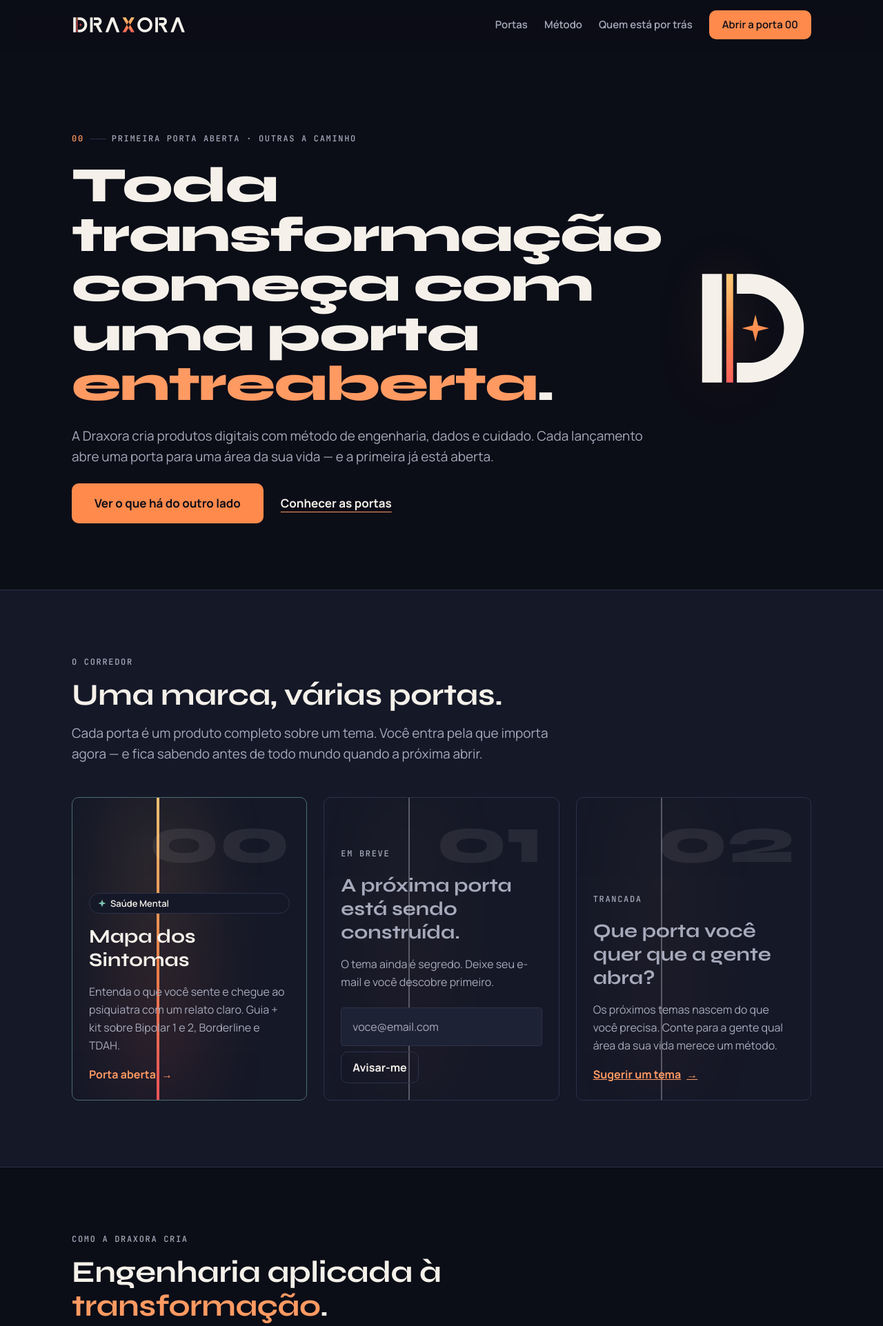
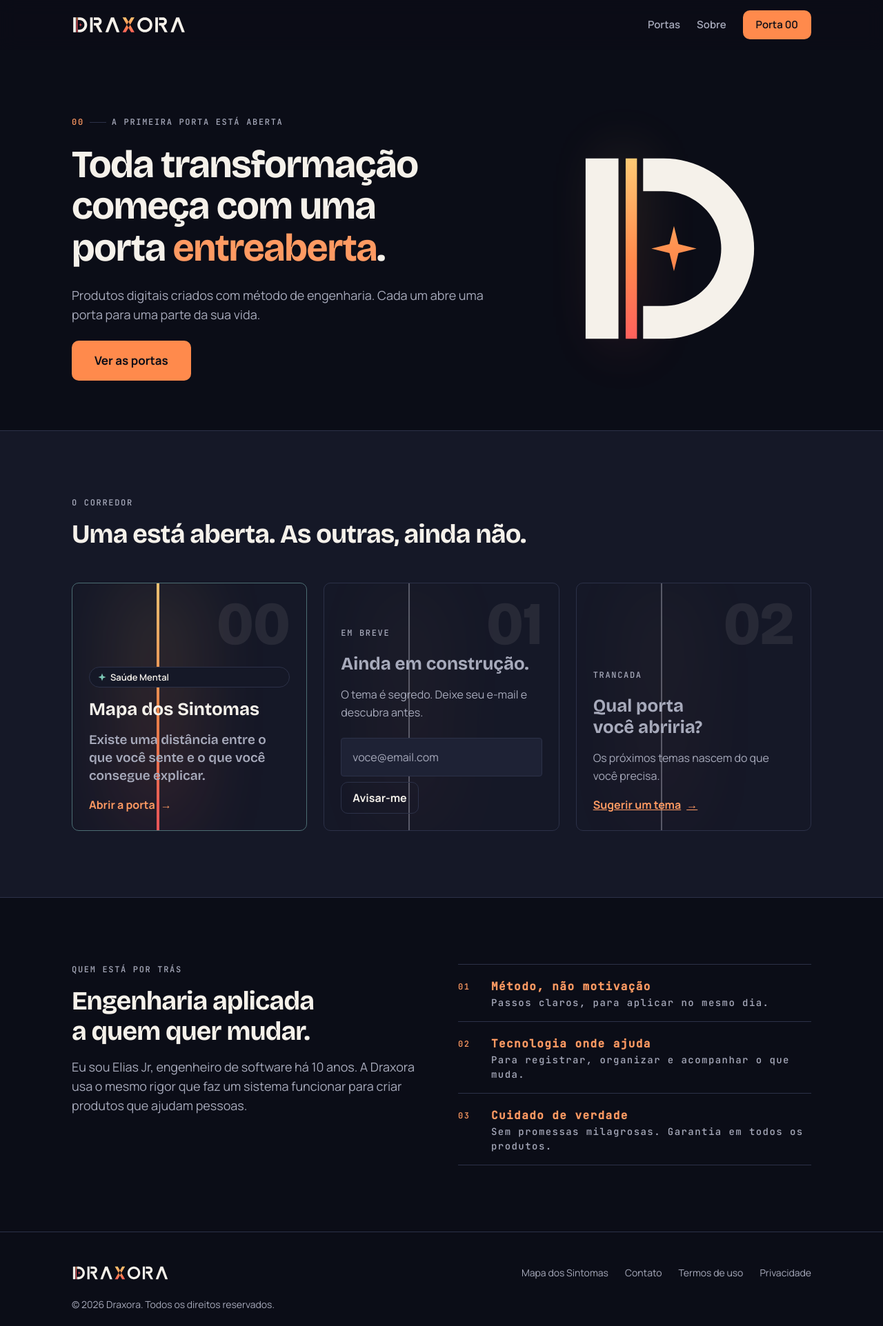
Before and after one commit to eliasobrinhojr/site-draxora, a PHP site: page / in a window 1280 px wide. Shown: the top 1923 px of the page at 69% size. After the commit the page ends 1898 px from the top, so only its background shows below. Run offline with PHP 8.4, Linux system fonts and the light colour scheme.

Commit message:
Tipografia mais legível no celular e home enxuta, só com teaser da porta 00
Co-Authored-By: Claude Opus 5.5 <noreply@anthropic.com>
Claude-Session: https://claude.ai/code/session_01Mw14ZAHn5q8ZTeBkBi7Sf5

```diff
--- a/assets/css/draxora.css
+++ b/assets/css/draxora.css
@@ -17,7 +17,7 @@
   --nicho-mente: #7CC6B4;
   --focus: #FFD27A;
 
-  --font-display: "Syne", "Manrope", system-ui, sans-serif;
+  --font-display: "Bricolage Grotesque", "Manrope", system-ui, sans-serif;
   --font-sans: "Manrope", system-ui, sans-serif;
   --font-mono: "JetBrains Mono", ui-monospace, monospace;
 
@@ -54,7 +54,7 @@ body {
 }
 img, svg { display: block; max-width: 100%; }
 a { color: var(--accent); }
-h1, h2, h3 { margin: 0; font-family: var(--font-display); color: var(--ink); }
+h1, h2, h3 { margin: 0; font-family: var(--font-display); color: var(--ink); text-wrap: balance; font-optical-sizing: auto; }
 p { margin: 0; }
 :focus-visible { outline: 2px solid var(--focus); outline-offset: 2px; }
 .sr-only { position: absolute; width: 1px; height: 1px; overflow: hidden; clip: rect(0 0 0 0); white-space: nowrap; }
@@ -63,14 +63,16 @@ p { margin: 0; }
 .section { padding: var(--space-5) 0; }
 .section-alt { background: var(--surface); border-top: 1px solid var(--line); border-bottom: 1px solid var(--line); }
 .section-head { display: grid; gap: var(--space-2); max-width: 720px; margin-bottom: var(--space-4); }
-.h-xl { font-weight: 800; font-size: clamp(40px, 6.4vw, 72px); line-height: 1; letter-spacing: -0.02em; }
-.h-l { font-weight: 700; font-size: clamp(32px, 4.4vw, 44px); line-height: 1.1; letter-spacing: -0.01em; }
+.h-xl { font-weight: 700; font-size: clamp(32px, 4.6vw + 12px, 56px); line-height: 1.08; letter-spacing: -0.025em; }
+.h-l { font-weight: 700; font-size: clamp(26px, 2.4vw + 14px, 38px); line-height: 1.15; letter-spacing: -0.02em; }
 .h-xl em, .h-l em { font-style: normal; color: var(--accent); }
-.lead { font-size: 19px; line-height: 30px; color: var(--ink-muted); }
+.lead { font-size: 18px; line-height: 28px; color: var(--ink-muted); max-width: 60ch; }
+@media (max-width: 560px) { .lead { font-size: 16px; line-height: 25px; } }
 .muted { color: var(--ink-muted); }
 
 @media (max-width: 720px) {
-  .section { padding: 64px 0; }
+  .section { padding: 56px 0; }
+  .section-head { margin-bottom: 32px; }
 }
 
 /* =========================================================
@@ -95,7 +97,7 @@ p { margin: 0; }
 .dx-card { display: grid; gap: var(--space-1); align-content: start; padding: var(--space-3); border-radius: var(--radius-md); background: var(--surface); border: 1px solid var(--line); }
 .section-alt .dx-card { background: var(--bg); }
 .dx-card-index { font-family: var(--font-mono); font-weight: 500; font-size: 12px; letter-spacing: .14em; color: var(--accent); }
-.dx-card-title { font-weight: 700; font-size: 22px; line-height: 28px; }
+.dx-card-title { font-weight: 700; font-size: 20px; line-height: 26px; }
 .dx-card-body { color: var(--ink-muted); }
 
 .dx-quote { margin: 0; padding: var(--space-3); border-radius: var(--radius-md); background: var(--surface-raised); display: grid; gap: var(--space-2); align-content: start; }
@@ -165,27 +167,29 @@ p { margin: 0; }
 /* =========================================================
    HOME — o corredor de portas
    ========================================================= */
-.home-hero { position: relative; padding: 120px 0 var(--space-5); overflow: hidden; }
-.home-hero .wrap { position: relative; display: grid; grid-template-columns: 1.2fr 1fr; gap: var(--space-4); align-items: center; }
+.home-hero { position: relative; padding: 96px 0 72px; overflow: hidden; }
+.home-hero .wrap { position: relative; display: grid; grid-template-columns: minmax(0, 1.5fr) minmax(0, 1fr); gap: var(--space-4); align-items: center; }
+.home-hero .h-xl { max-width: 16ch; }
 .home-hero-copy { display: grid; gap: var(--space-3); }
 .home-hero-actions { display: flex; flex-wrap: wrap; gap: var(--space-2); align-items: center; }
-.home-hero-art { position: relative; justify-self: center; width: min(360px, 100%); aspect-ratio: 86 / 92; }
+.home-hero-art { position: relative; justify-self: center; width: min(280px, 100%); max-width: 100%; aspect-ratio: 86 / 92; }
 .home-hero-art img { width: 100%; height: 100%; position: relative; z-index: 1; }
 .home-hero-art::before { content: ""; position: absolute; left: 22%; top: 4%; width: 7%; height: 92%; background: var(--lume); filter: blur(42px); opacity: .55; animation: breathe 6s ease-in-out infinite; }
 @keyframes breathe { 0%, 100% { opacity: .35; transform: scaleX(1); } 50% { opacity: .7; transform: scaleX(1.6); } }
 @media (max-width: 860px) {
-  .home-hero { padding-top: 64px; }
-  .home-hero .wrap { grid-template-columns: 1fr; }
-  .home-hero-art { width: 200px; grid-row: 1; justify-self: start; }
+  .home-hero { padding: 40px 0 48px; }
+  .home-hero .wrap { grid-template-columns: 1fr; gap: var(--space-3); }
+  .home-hero-art { width: 72px; grid-row: 1; justify-self: start; }
+  .home-hero-art::before { filter: blur(18px); }
 }
 
 .doors { display: grid; grid-template-columns: repeat(3, 1fr); gap: var(--space-3); }
 @media (max-width: 900px) { .doors { grid-template-columns: 1fr; } }
-.door { position: relative; display: flex; flex-direction: column; justify-content: flex-end; gap: var(--space-2); min-height: 440px; padding: var(--space-3); border-radius: var(--radius-md); background: var(--surface); border: 1px solid var(--line); overflow: hidden; text-decoration: none; color: var(--ink); isolation: isolate; }
+.door { position: relative; display: flex; flex-direction: column; justify-content: flex-end; gap: var(--space-2); min-height: 360px; padding: var(--space-3); border-radius: var(--radius-md); background: var(--surface); border: 1px solid var(--line); overflow: hidden; text-decoration: none; color: var(--ink); isolation: isolate; }
 .door::before { /* a fresta */ content: ""; position: absolute; top: 0; bottom: 0; left: 36%; width: 4px; background: var(--lume); opacity: .9; transition: width .5s cubic-bezier(.2, .8, .2, 1), left .5s cubic-bezier(.2, .8, .2, 1), opacity .3s ease; z-index: -1; }
 .door::after { /* o brilho que vaza */ content: ""; position: absolute; top: 0; bottom: 0; left: 36%; width: 80px; margin-left: -38px; background: var(--lume); filter: blur(60px); opacity: .18; transition: opacity .5s ease, transform .5s ease; z-index: -1; }
-.door-num { font-family: var(--font-display); font-weight: 800; font-size: 96px; line-height: .8; color: var(--ink); opacity: .08; position: absolute; top: var(--space-3); right: var(--space-3); }
-.door h3 { font-weight: 700; font-size: 28px; line-height: 34px; }
+.door-num { font-family: var(--font-display); font-weight: 800; font-size: 88px; line-height: .8; color: var(--ink); opacity: .08; position: absolute; top: var(--space-3); right: var(--space-3); }
+.door h3 { font-weight: 700; font-size: 26px; line-height: 31px; }
 .door p { color: var(--ink-muted); }
 .door-cta { display: inline-flex; align-items: center; gap: var(--space-1); font-weight: 700; color: var(--accent); }
 .door-cta::after { content: "→"; transition: transform .2s ease; }
@@ -216,14 +220,15 @@ a.door:hover .door-cta::after { transform: translateX(4px); }
 /* =========================================================
    LANDING — lançamento
    ========================================================= */
-.launch-hero { position: relative; padding: 112px 0 var(--space-5); overflow: hidden; }
+.launch-hero { position: relative; padding: 88px 0 72px; overflow: hidden; }
+@media (max-width: 720px) { .launch-hero { padding: 40px 0 48px; } .launch-hero .wrap { gap: 20px; } .dx-btn-lg { width: 100%; padding: 16px 24px; } .home-hero-actions { gap: 4px; } }
 .launch-hero::before { content: ""; position: absolute; top: 0; bottom: 0; left: max(0px, calc((100vw - var(--page)) / 2 - 24px)); width: 6px; background: var(--lume); }
 .launch-hero::after { content: ""; position: absolute; top: -10%; bottom: -10%; left: max(0px, calc((100vw - var(--page)) / 2 - 24px)); width: 160px; margin-left: -77px; background: var(--lume); filter: blur(90px); opacity: .22; }
 .launch-hero .wrap { position: relative; z-index: 1; display: grid; gap: var(--space-3); max-width: var(--page); }
-.launch-hero .h-xl { max-width: 860px; }
+.launch-hero .h-xl { max-width: 20ch; }
 .launch-hero .lead { max-width: 640px; }
 .launch-hero-top { display: flex; flex-wrap: wrap; gap: var(--space-2); align-items: center; }
-.launch-hero-proof { display: flex; flex-wrap: wrap; gap: var(--space-3); font-size: 14px; color: var(--ink-muted); }
+.launch-hero-proof { display: flex; flex-wrap: wrap; gap: 8px var(--space-3); font-size: 14px; color: var(--ink-muted); }
 .launch-hero-proof span { display: inline-flex; align-items: center; gap: 6px; }
 .launch-hero-proof span::before { content: ""; width: 6px; height: 6px; border-radius: var(--radius-pill); background: var(--nicho-mente); }
 
@@ -291,7 +296,7 @@ a.door:hover .door-cta::after { transform: translateX(4px); }
 .phrase-btn[aria-selected="true"] { color: var(--ink); background: var(--surface-raised); border-color: var(--lume-ambar); }
 .phrase-out { position: relative; display: grid; gap: var(--space-2); align-content: start; padding: var(--space-4) var(--space-3) var(--space-3); border-radius: var(--radius-md); background: var(--surface-raised); overflow: hidden; }
 .phrase-out::before { content: ""; position: absolute; left: 0; top: 0; bottom: 0; width: 4px; background: var(--lume); }
-.phrase-out q { font-family: var(--font-display); font-weight: 700; font-size: clamp(22px, 2.6vw, 28px); line-height: 1.3; quotes: "“" "”"; }
+.phrase-out q { font-family: var(--font-display); font-weight: 600; font-size: clamp(20px, 1.6vw + 12px, 26px); line-height: 1.35; quotes: "“" "”"; }
 .phrase-tags { display: flex; flex-wrap: wrap; gap: var(--space-1); }
 .phrase-tags span { font-family: var(--font-mono); font-size: 11px; letter-spacing: .1em; text-transform: uppercase; padding: 4px 10px; border-radius: var(--radius-sm); border: 1px solid var(--line); color: var(--ink-muted); }
 
@@ -319,4 +324,16 @@ a.door:hover .door-cta::after { transform: translateX(4px); }
 .diary .tick { fill: var(--ink-muted); font-family: var(--font-mono); font-size: 10px; }
 .diary-legend { display: flex; flex-wrap: wrap; justify-content: space-between; gap: var(--space-1); font-family: var(--font-mono); font-size: 11px; letter-spacing: .1em; text-transform: uppercase; color: var(--ink-muted); }
 
-.price-tag { font-family: var(--font-display); font-weight: 800; font-size: 72px; line-height: 1; letter-spacing: -0.02em; }
+.price-tag { font-family: var(--font-display); font-weight: 800; font-size: 64px; line-height: 1; letter-spacing: -0.02em; }
+
+/* Home enxuta */
+@media (max-width: 900px) { .door { min-height: 0; padding-top: 72px; } }
+.about { display: grid; grid-template-columns: minmax(0, 1fr) minmax(0, 1fr); gap: var(--space-4); align-items: start; }
+@media (max-width: 860px) { .about { grid-template-columns: 1fr; gap: var(--space-3); } }
+.about-copy { display: grid; gap: var(--space-2); }
+.about-list { margin: 0; padding: 0; list-style: none; display: grid; border-top: 1px solid var(--line); }
+.about-list li { display: grid; grid-template-columns: 2.5rem 1fr; gap: var(--space-1); padding: 16px 0; border-bottom: 1px solid var(--line); }
+.about-list li > span { font-family: var(--font-mono); font-size: 12px; letter-spacing: .12em; color: var(--accent); padding-top: 3px; }
+.about-list strong { display: block; font-size: 16px; }
+.about-list small { display: block; font-size: 14px; line-height: 21px; color: var(--ink-muted); }
+.door-teaser { font-family: var(--font-display); font-weight: 600; font-size: 19px; line-height: 26px; color: var(--ink); }
--- a/index.html
+++ b/index.html
@@ -4,7 +4,7 @@
   <meta charset="utf-8">
   <meta name="viewport" content="width=device-width, initial-scale=1">
   <title>Draxora — Toda transformação começa com uma porta entreaberta</title>
-  <meta name="description" content="Draxora cria produtos digitais com método, dados e cuidado. Cada lançamento abre uma porta para uma nova área da sua vida. A primeira: o Mapa dos Sintomas.">
+  <meta name="description" content="Draxora cria produtos digitais com método de engenharia. Cada um abre uma porta. A primeira já está aberta.">
   <meta property="og:title" content="Draxora">
   <meta property="og:description" content="Toda transformação começa com uma porta entreaberta.">
   <meta property="og:type" content="website">
@@ -12,7 +12,7 @@
   <link rel="icon" type="image/svg+xml" href="assets/img/draxora-icone-app.svg">
   <link rel="preconnect" href="https://fonts.googleapis.com">
   <link rel="preconnect" href="https://fonts.gstatic.com" crossorigin>
-  <link href="https://fonts.googleapis.com/css2?family=Syne:wght@700;800&family=Manrope:wght@400;600;700&family=JetBrains+Mono:wght@500&display=swap" rel="stylesheet">
+  <link href="https://fonts.googleapis.com/css2?family=Bricolage+Grotesque:opsz,wght@12..96,600..800&family=Manrope:wght@400;600;700&family=JetBrains+Mono:wght@500&display=swap" rel="stylesheet">
   <link rel="stylesheet" href="assets/css/draxora.css">
 </head>
 <body>
@@ -22,9 +22,8 @@
     <a class="brand" href="index.html" aria-label="Draxora — início"><img src="assets/img/draxora-assinatura-escuro.svg" alt="Draxora" width="200" height="30"></a>
     <nav class="site-nav" aria-label="Principal">
       <a href="#portas">Portas</a>
-      <a href="#metodo">Método</a>
-      <a href="#quem">Quem está por trás</a>
-      <a class="dx-btn dx-btn-primary" href="mapa-dos-sintomas/index.html">Abrir a porta 00</a>
+      <a href="#sobre">Sobre</a>
+      <a class="dx-btn dx-btn-primary" href="mapa-dos-sintomas/index.html">Porta 00</a>
     </nav>
   </div>
 </header>
@@ -35,16 +34,15 @@
   <section class="home-hero">
     <div class="wrap">
       <div class="home-hero-copy">
-        <p class="dx-label"><span class="dx-label-num">00</span>primeira porta aberta · outras a caminho</p>
+        <p class="dx-label"><span class="dx-label-num">00</span>a primeira porta está aberta</p>
         <h1 class="h-xl">Toda transformação começa com uma porta <em>entreaberta</em>.</h1>
-        <p class="lead">A Draxora cria produtos digitais com método de engenharia, dados e cuidado. Cada lançamento abre uma porta para uma área da sua vida — e a primeira já está aberta.</p>
+        <p class="lead">Produtos digitais criados com método de engenharia. Cada um abre uma porta para uma parte da sua vida.</p>
         <div class="home-hero-actions">
-          <a class="dx-btn dx-btn-primary dx-btn-lg" href="mapa-dos-sintomas/index.html">Ver o que há do outro lado</a>
-          <a class="dx-btn dx-btn-ghost dx-btn-lg" href="#portas">Conhecer as portas</a>
+          <a class="dx-btn dx-btn-primary dx-btn-lg" href="#portas">Ver as portas</a>
         </div>
       </div>
       <div class="home-hero-art" aria-hidden="true">
-        <img src="assets/img/draxora-simbolo-escuro.svg" alt="" width="360" height="385">
+        <img src="assets/img/draxora-simbolo-escuro.svg" alt="" width="280" height="300">
       </div>
     </div>
   </section>
@@ -52,26 +50,25 @@
   <!-- PORTAS -->
   <section class="section section-alt" id="portas">
     <div class="wrap">
-      <div class="section-head reveal">
+      <div class="section-head">
         <p class="dx-label">O corredor</p>
-        <h2 class="h-l">Uma marca, várias portas.</h2>
-        <p class="lead">Cada porta é um produto completo sobre um tema. Você entra pela que importa agora — e fica sabendo antes de todo mundo quando a próxima abrir.</p>
+        <h2 class="h-l">Uma está aberta. As outras, ainda não.</h2>
       </div>
 
       <div class="doors">
-        <a class="door is-open reveal" href="mapa-dos-sintomas/index.html">
+        <a class="door is-open" href="mapa-dos-sintomas/index.html">
           <span class="door-num" aria-hidden="true">00</span>
           <span class="dx-selo"><svg viewBox="-12 -12 24 24" width="12" height="12" aria-hidden="true"><path d="M0 -11 L3 -3 L11 0 L3 3 L0 11 L-3 3 L-11 0 L-3 -3 Z" fill="currentColor"/></svg>Saúde Mental</span>
           <h3>Mapa dos Sintomas</h3>
-          <p>Entenda o que você sente e chegue ao psiquiatra com um relato claro. Guia + kit sobre Bipolar 1 e 2, Borderline e TDAH.</p>
-          <span class="door-cta">Porta aberta</span>
+          <p class="door-teaser">Existe uma distância entre o que você sente e o que você consegue explicar.</p>
+          <span class="door-cta">Abrir a porta</span>
         </a>
 
-        <div class="door is-closed reveal">
+        <div class="door is-closed">
           <span class="door-num" aria-hidden="true">01</span>
           <span class="door-lock">Em breve</span>
-          <h3>A próxima porta está sendo construída.</h3>
-          <p>O tema ainda é segredo. Deixe seu e-mail e você descobre primeiro.</p>
+          <h3>Ainda em construção.</h3>
+          <p>O tema é segredo. Deixe seu e-mail e descubra antes.</p>
           <form class="dx-lead" data-endpoint="">
             <label class="sr-only" for="lead-01">Seu e-mail</label>
             <div class="dx-lead-row">
@@ -83,71 +80,30 @@
           </form>
         </div>
 
-        <div class="door is-closed reveal">
+        <div class="door is-closed">
           <span class="door-num" aria-hidden="true">02</span>
           <span class="door-lock">Trancada</span>
-          <h3>Que porta você quer que a gente abra?</h3>
-          <p>Os próximos temas nascem do que você precisa. Conte para a gente qual área da sua vida merece um método.</p>
+          <h3>Qual porta você abriria?</h3>
+          <p>Os próximos temas nascem do que você precisa.</p>
           <a class="door-cta" href="mailto:contato@draxora.com.br?subject=Sugestão%20de%20porta">Sugerir um tema</a>
         </div>
       </div>
     </div>
   </section>
 
-  <!-- MÉTODO -->
-  <section class="section" id="metodo">
-    <div class="wrap">
-      <div class="section-head reveal">
-        <p class="dx-label">Como a Draxora cria</p>
-        <h2 class="h-l">Engenharia aplicada à <em>transformação</em>.</h2>
-        <p class="lead">Todo produto passa pelos mesmos três princípios, seja qual for o tema.</p>
+  <!-- SOBRE -->
+  <section class="section" id="sobre">
+    <div class="wrap about">
+      <div class="about-copy">
+        <p class="dx-label">Quem está por trás</p>
+        <h2 class="h-l">Engenharia aplicada a quem quer mudar.</h2>
+        <p class="lead">Eu sou Elias Jr, engenheiro de software há 10 anos. A Draxora usa o mesmo rigor que faz um sistema funcionar para criar produtos que ajudam pessoas.</p>
       </div>
-      <div class="principles">
-        <article class="dx-card reveal">
-          <span class="dx-card-index">01</span>
-          <h3 class="dx-card-title">Método, não motivação</h3>
-          <p class="dx-card-body">Passos claros, em ordem, com exercícios que você aplica no mesmo dia. Nada de frase de efeito sem prática.</p>
-        </article>
-        <article class="dx-card reveal">
-          <span class="dx-card-index">02</span>
-          <h3 class="dx-card-title">Dados e IA a seu favor</h3>
-          <p class="dx-card-body">Conteúdo desenhado a partir de referências confiáveis e organizado para você aplicar. A tecnologia aparece onde ajuda a registrar e acompanhar o que muda.</p>
-        </article>
-        <article class="dx-card reveal">
-          <span class="dx-card-index">03</span>
-          <h3 class="dx-card-title">Cuidado de verdade</h3>
-          <p class="dx-card-body">Sem promessas milagrosas e sem urgência artificial. Garantia em todos os produtos e transparência sobre o que cada um entrega.</p>
-        </article>
-      </div>
-    </div>
-  </section>
-
-  <!-- QUEM ESTÁ POR TRÁS -->
-  <section class="section section-alt" id="quem">
-    <div class="wrap founder">
-      <div class="founder-art reveal" aria-hidden="true"><span>Foto do criador<br>(substituir)</span></div>
-      <div class="founder-copy reveal">
-        <p class="dx-label">Quem está por trás</p>
-        <h2 class="h-l">Um engenheiro de software que decidiu construir outra coisa.</h2>
-        <p class="lead">Depois de 10 anos criando sistemas, a pergunta mudou: e se o mesmo rigor que faz um software funcionar fosse usado para ajudar pessoas a mudar de vida? A Draxora nasceu daí — da união entre engenharia, marketing digital e inteligência artificial.</p>
-        <p class="lead">Eu sou Elias Jr, e a Draxora é onde esse rigor vira produto.</p>
-        <p class="placeholder-note">[Troque a foto ao lado pela sua.]</p>
-        <div class="founder-stats">
-          <div><strong>10+</strong><span>anos de engenharia de software</span></div>
-          <div><strong>00</strong><span>a primeira porta</span></div>
-          <div><strong>7 dias</strong><span>de garantia em tudo</span></div>
-        </div>
-      </div>
-    </div>
-  </section>
-
-  <!-- CTA FINAL -->
-  <section class="section final-cta">
-    <div class="wrap reveal">
-      <img src="assets/img/draxora-simbolo-nicho-mente.svg" alt="" width="64" height="68" aria-hidden="true">
-      <h2 class="h-l">A porta 00 já está aberta.</h2>
-      <p class="lead">A Draxora começa pela saúde mental: um mapa para você entender o que sente e contar isso a quem pode ajudar.</p>
-      <a class="dx-btn dx-btn-primary dx-btn-lg" href="mapa-dos-sintomas/index.html">Abrir a porta 00</a>
+      <ul class="about-list">
+        <li><span>01</span><span><strong>Método, não motivação</strong><small>Passos claros, para aplicar no mesmo dia.</small></span></li>
+        <li><span>02</span><span><strong>Tecnologia onde ajuda</strong><small>Para registrar, organizar e acompanhar o que muda.</small></span></li>
+        <li><span>03</span><span><strong>Cuidado de verdade</strong><small>Sem promessas milagrosas. Garantia em todos os produtos.</small></span></li>
+      </ul>
     </div>
   </section>
 
@@ -159,7 +115,6 @@
       <img src="assets/img/draxora-assinatura-escuro.svg" alt="Draxora" width="160" height="24">
       <nav class="footer-links" aria-label="Rodapé">
         <a href="mapa-dos-sintomas/index.html">Mapa dos Sintomas</a>
-        <a href="#portas">Portas</a>
         <a href="mailto:contato@draxora.com.br">Contato</a>
         <a href="#">Termos de uso</a>
         <a href="#">Privacidade</a>
--- a/mapa-dos-sintomas/index.html
+++ b/mapa-dos-sintomas/index.html
@@ -12,7 +12,7 @@
   <link rel="icon" type="image/svg+xml" href="../assets/img/draxora-icone-app.svg">
   <link rel="preconnect" href="https://fonts.googleapis.com">
   <link rel="preconnect" href="https://fonts.gstatic.com" crossorigin>
-  <link href="https://fonts.googleapis.com/css2?family=Syne:wght@700;800&family=Manrope:wght@400;600;700&family=JetBrains+Mono:wght@500&display=swap" rel="stylesheet">
+  <link href="https://fonts.googleapis.com/css2?family=Bricolage+Grotesque:opsz,wght@12..96,600..800&family=Manrope:wght@400;600;700&family=JetBrains+Mono:wght@500&display=swap" rel="stylesheet">
   <link rel="stylesheet" href="../assets/css/draxora.css">
 </head>
 <body>
```
